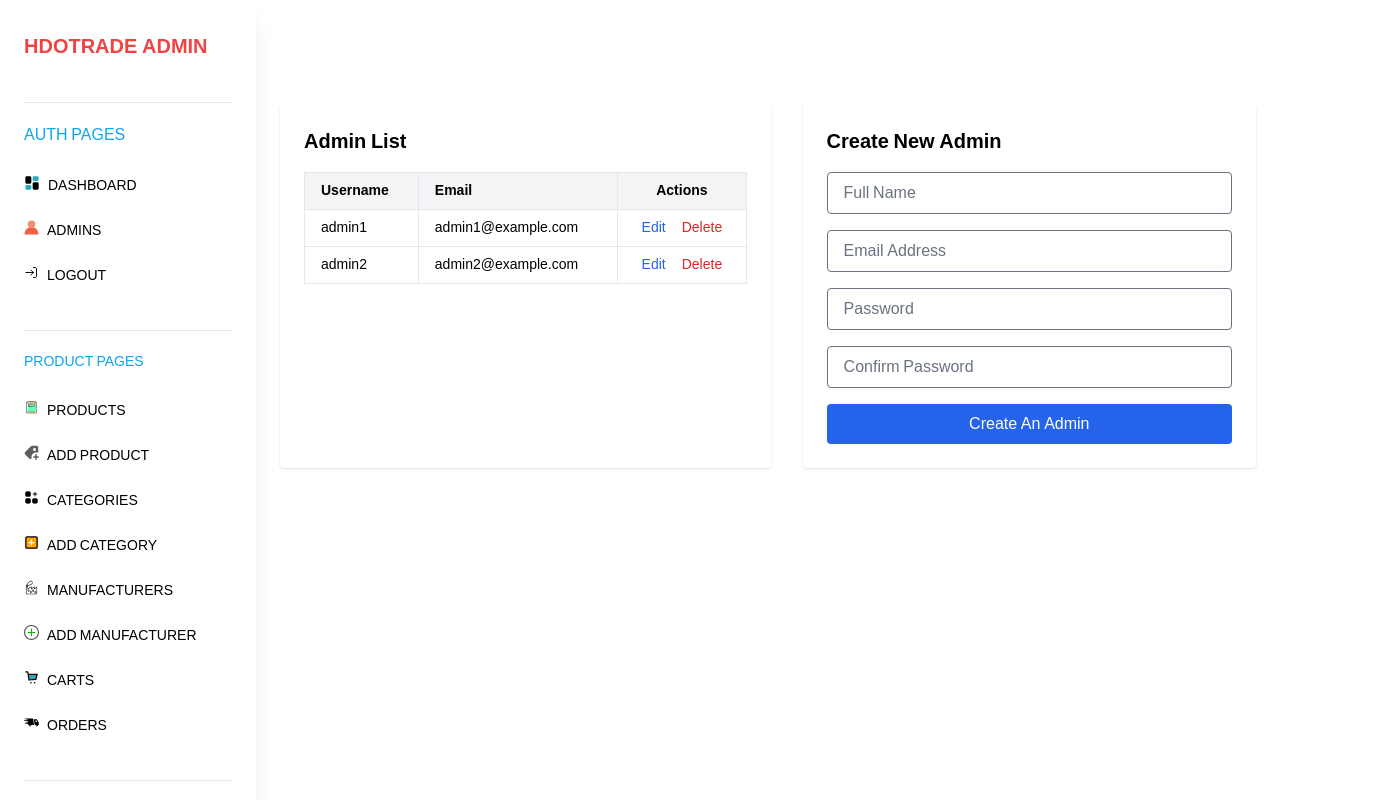
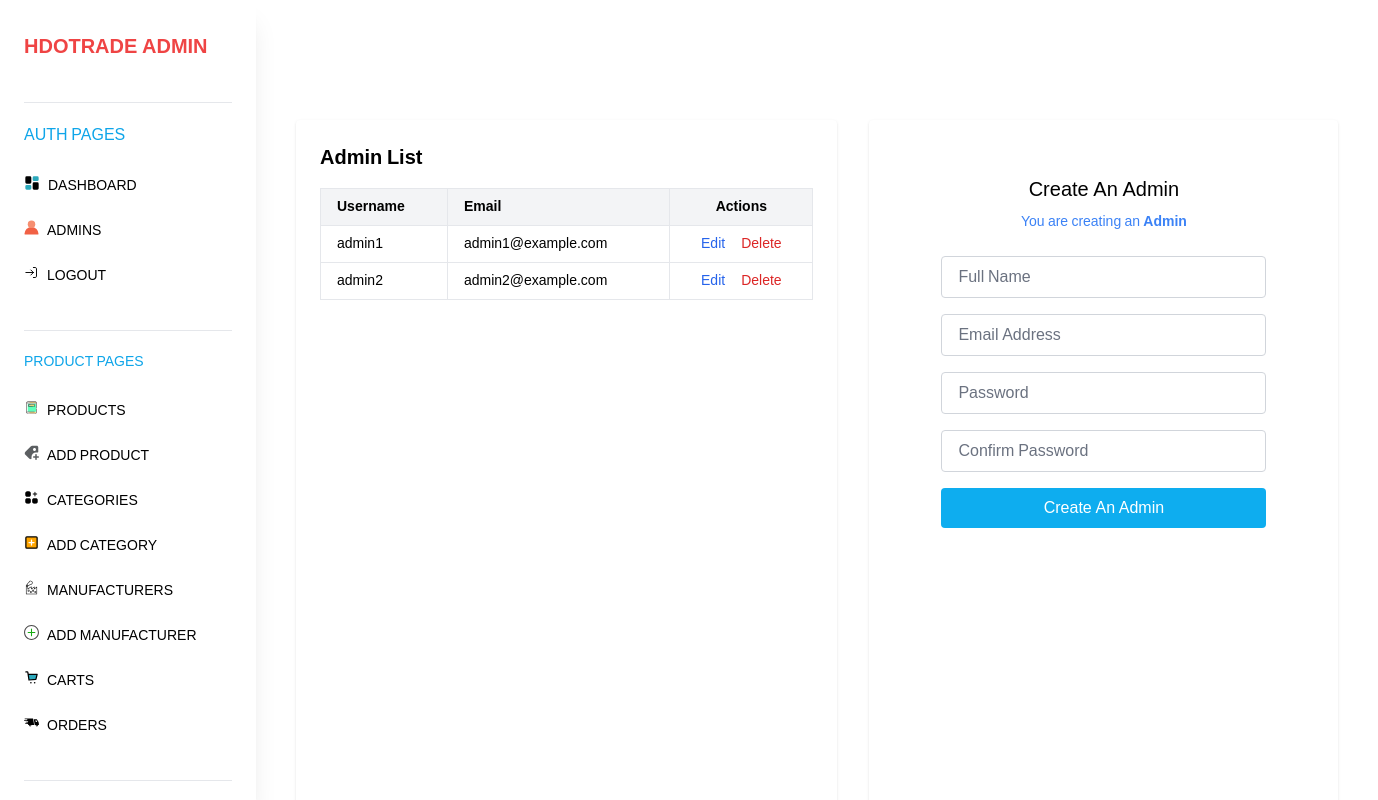
Before and after one commit to exploreWithNayem/hdotrade-ecommerce, a Next.js app: page /auth/dashboard/admins in a window 1280 px wide. Shown: the top 800 px of the page, 1378 px wide, since content can reach past the window. Built offline with nearby package versions, Linux system fonts and the light colour scheme; no server answers; the database is empty; sample sign-in values are in the browser's storage.

Commit message:
commited

```diff
--- a/app/(admin)/api/auth/register/route.js
+++ b/app/(admin)/api/auth/register/route.js
@@ -5,7 +5,7 @@ import { NextResponse } from "next/server";
 
 export const POST = async (request) => {
   await dbConnect();
-  const { name, email, password } = await request.json();
+  const { name, email, password, isAdmin } = await request.json();
 
   console.log('from api..',name,email, password)
 
@@ -15,14 +15,18 @@ export const POST = async (request) => {
     name,
     email,
     password: hashedPassword,
+    isAdmin,
   };
 
   try {
     await userModel.create(newUser);
+
+
     return new NextResponse("User has been created", {
       status: 201,
     });
   } catch (e) {
+
     return new NextResponse(e.message, {
       status: 500,
     });
--- a/app/(admin)/auth/dashboard/admin-components/addAdmin.js
+++ b/app/(admin)/auth/dashboard/admin-components/addAdmin.js
@@ -2,7 +2,7 @@
 
 import { useState } from "react";
 
-export default function AddAdminForm({ onAdd }) {
+export default function AddAdminForm() {
   const [formData, setFormData] = useState({
     name: "",
     email: "",
@@ -12,6 +12,7 @@ export default function AddAdminForm({ onAdd }) {
 
   const [errors, setErrors] = useState({});
   const [success, setSuccess] = useState("");
+  const [loading, setLoading] = useState(false);
 
   const handleChange = (e) => {
     setFormData((prev) => ({
@@ -26,7 +27,6 @@ const validate = () => {
     const symbolRegex = /[!@#$%^&*(),.?":{}|<>]/;
 
     if (!formData.name.trim()) newErrors.name = "Name is required";
-
     if (!formData.email.trim()) newErrors.email = "Email is required";
     else if (!emailRegex.test(formData.email))
       newErrors.email = "Invalid email address";
@@ -47,10 +47,8 @@ const validate = () => {
     return newErrors;
   };
 
-
   const handleSubmit = async (e) => {
     e.preventDefault();
-
     const validationErrors = validate();
     setErrors(validationErrors);
 
@@ -59,47 +57,45 @@ const handleSubmit = async (e) => {
         name: formData.name,
         email: formData.email,
         password: formData.password,
+        isAdmin: true,
       };
 
+      setLoading(true);
       try {
-      const response = await fetch(`${process.env.NEXT_PUBLIC_SITE_URL}/api/auth/register`, {
+        const response = await fetch(
+          `${process.env.NEXT_PUBLIC_SITE_URL}/api/auth/register`,
+          {
             method: "POST",
             headers: {
               "Content-Type": "application/json",
             },
             body: JSON.stringify(newAdmin),
-      });
-
-      const result = await response.json();
+          }
+        );
 
         if (!response.ok) {
-        throw new Error(result.message || "Something went wrong");
+          throw new Error("Something went wrong");
         }
 
-      // Optional callback to parent
-      onAdd?.({
-        id: Date.now(),
-        ...newAdmin,
-      });
-
-      // Reset form
-      setFormData({
-        name: "",
-        email: "",
-        password: "",
-        confirmPassword: "",
-      });
-      setSuccess("Admin successfully added.");
+        setSuccess("Admin successfully created.");
         setTimeout(() => setSuccess(""), 3000);
       } catch (error) {
         setErrors({ api: error.message });
+      } finally {
+        setLoading(false);
       }
     }
   };
 
   return (
     <div className="w-full md:w-[600px] bg-white rounded shadow p-6">
-      <h2 className="text-xl font-semibold mb-4">Create New Admin</h2>
+      <div className="min-h-screen flex  justify-center px-4">
+        <div className="w-full bg-white rounded-lg  p-8">
+          <h2 className="text-xl  text-center mb-2">Create An Admin</h2>
+          <p className="text-sm text-center text-blue-500 font-medium mb-6">
+            You are creating an <span className="font-semibold">Admin</span>
+          </p>
+
           <form onSubmit={handleSubmit} className="space-y-4">
             {/* Name */}
             <div>
@@ -110,10 +106,12 @@ const handleSubmit = async (e) => {
                 value={formData.name}
                 onChange={handleChange}
                 className={`w-full px-4 py-2 border rounded ${
-              errors.name ? "border-red-500" : ""
+                  errors.name ? "border-red-500" : "border-gray-300"
                 }`}
               />
-          {errors.name && <p className="text-red-500 text-sm">{errors.name}</p>}
+              {errors.name && (
+                <p className="text-red-500 text-sm mt-1">{errors.name}</p>
+              )}
             </div>
 
             {/* Email */}
@@ -125,11 +123,11 @@ const handleSubmit = async (e) => {
                 value={formData.email}
                 onChange={handleChange}
                 className={`w-full px-4 py-2 border rounded ${
-              errors.email ? "border-red-500" : ""
+                  errors.email ? "border-red-500" : "border-gray-300"
                 }`}
               />
               {errors.email && (
-            <p className="text-red-500 text-sm">{errors.email}</p>
+                <p className="text-red-500 text-sm mt-1">{errors.email}</p>
               )}
             </div>
 
@@ -142,11 +140,11 @@ const handleSubmit = async (e) => {
                 value={formData.password}
                 onChange={handleChange}
                 className={`w-full px-4 py-2 border rounded ${
-              errors.password ? "border-red-500" : ""
+                  errors.password ? "border-red-500" : "border-gray-300"
                 }`}
               />
               {errors.password && (
-            <p className="text-red-500 text-sm">{errors.password}</p>
+                <p className="text-red-500 text-sm mt-1">{errors.password}</p>
               )}
             </div>
 
@@ -159,25 +157,44 @@ const handleSubmit = async (e) => {
                 value={formData.confirmPassword}
                 onChange={handleChange}
                 className={`w-full px-4 py-2 border rounded ${
-              errors.confirmPassword ? "border-red-500" : ""
+                  errors.confirmPassword ? "border-red-500" : "border-gray-300"
                 }`}
               />
               {errors.confirmPassword && (
-            <p className="text-red-500 text-sm">{errors.confirmPassword}</p>
+                <p className="text-red-500 text-sm mt-1">
+                  {errors.confirmPassword}
+                </p>
               )}
             </div>
 
-        {/* Submit */}
+            {/* API Error */}
+            {errors.api && (
+              <p className="text-red-500 text-sm text-center">{errors.api}</p>
+            )}
+
+            {/* Submit Button */}
             <div>
               <button
                 type="submit"
-            className="w-full bg-blue-600 text-white px-4 py-2 rounded hover:bg-blue-700"
+                disabled={loading}
+                className={`w-full px-4 py-2 text-white font-medium rounded ${
+                  loading
+                    ? "bg-gray-400 cursor-not-allowed"
+                    : "bg-[#0eadef] hover:bg-[#079bda]"
+                }`}
               >
-            Create An Admin
+                {loading ? "Creating Admin..." : "Create An Admin"}
               </button>
-          {success && <p className="text-green-600 mt-2">{success}</p>}
+
+              {success && (
+                <p className="text-green-600 text-sm text-center mt-3">
+                  {success}
+                </p>
+              )}
             </div>
           </form>
         </div>
+      </div>
+    </div>
   );
 }
--- a/app/(admin)/auth/dashboard/component/AdminSidebar.jsx
+++ b/app/(admin)/auth/dashboard/component/AdminSidebar.jsx
@@ -1,6 +1,5 @@
 "use client";
 import {
-
   AddCategoryIcon,
   AddManufactureIcon,
   AddProductIcon,
@@ -8,22 +7,17 @@ import {
   CartsIcon,
   CategoryIcon,
   DashboardIcon,
-  LoginIcon,
   ManufacturerIcon,
   OrdersIcon,
   ProductsIcon,
 } from "@/public/icons/icons";
 import Link from "next/link";
 
-// import { useRouter } from "next/router";
 import React from "react";
-
-// import UserDropdown from "components/Dropdowns/UserDropdown.js";
-// import NotificationDropdown from "./NotificationDropdown";
+import Logout from "./Logout";
 
 export default function AdminSidebar() {
   const [collapseShow, setCollapseShow] = React.useState("hidden");
-  // const router = useRouter();
   return (
     <>
       <nav className="md:left-0 md:block md:fixed md:top-0 md:bottom-0 md:overflow-y-auto md:flex-row md:flex-nowrap md:overflow-hidden shadow-xl bg-white flex flex-wrap items-center justify-between relative md:w-64 z-10 py-4 px-6">
@@ -108,13 +102,7 @@ export default function AdminSidebar() {
               </li>
 
               <li className="items-center">
-                <Link
-                  href="/auth/login"
-                  className="text-blueGray-700 hover:text-[#0ea5e9] text-[14px] uppercase py-3  flex   gap-2"
-                >
-                  <LoginIcon />
-                  Logout
-                </Link>
+                <Logout />
               </li>
             </ul>
 
--- /dev/null
+++ b/app/(admin)/auth/dashboard/component/Logout.jsx
@@ -0,0 +1,16 @@
+import { LoginIcon } from "@/public/icons/icons";
+import { signOut } from "next-auth/react";
+import Link from "next/link";
+import React from "react";
+export default function Logout() {
+  return (
+    <Link
+      href="/auth/login"
+      onClick={() => signOut({ callbackUrl: "/auth/login" })}
+      className="text-blueGray-700 hover:text-[#0ea5e9] text-[14px] uppercase py-3  flex   gap-2"
+    >
+      <LoginIcon />
+      Logout
+    </Link>
+  );
+}
--- a/app/(admin)/auth/dashboard/layout.js
+++ b/app/(admin)/auth/dashboard/layout.js
@@ -1,12 +1,21 @@
+
+
+import { redirect } from "next/navigation";
 import AdminSidebar from "./component/AdminSidebar";
+import { auth } from "@/auth"; // your auth() method
 
-export default async function Layout(props) {
-  const { children } = props;
+export default async function Layout({ children }) {
+  const session = await auth();
+
+  // Redirect to login if no session or not admin
+  if (!session) {
+    redirect("/auth/login");
+  }
 
   return (
-    <div className="h-screen">
+    <div className="flex min-h-screen">
       <AdminSidebar />
-      {children}
+      <main className="flex-1 p-4">{children}</main>
     </div>
   );
 }
--- a/app/(admin)/auth/dashboard/page.js
+++ b/app/(admin)/auth/dashboard/page.js
@@ -3,9 +3,7 @@ import CardPageVisits from "./component/CardPageVisit";
 
 import HeaderStats from "./component/AdminStats";
 
-
 export default async function page() {
-
 
 
   return (
--- a/app/(admin)/auth/login/page.js
+++ b/app/(admin)/auth/login/page.js
@@ -3,9 +3,14 @@
 import Image from "next/image";
 import React, { useState } from "react";
 import logo from "@/public/client/logo.png";
-
+import { login } from "@/action";
+import { useRouter } from "next/navigation";
+import { serverRevalidate } from "@/utils/serverRev";
 export default function LoginPage() {
   const [loading, setLoading] = useState(false);
+
+
+  const router = useRouter();
 
   const handleSubmit = async (e) => {
     e.preventDefault();
@@ -27,10 +32,9 @@ export default function LoginPage() {
 
     try {
       // Simulate API call
-      await new Promise((resolve) => setTimeout(resolve, 2000));
-
-      // Replace this with your actual login logic
-      console.log("Logged in with:", { email, password });
+      await login({ email, password });
+      await serverRevalidate();
+      router.push("/auth/dashboard");
     } catch (error) {
       console.error("Login error:", error);
     } finally {
--- a/auth.js
+++ b/auth.js
@@ -14,7 +14,6 @@ export const { auth, handlers, signIn, signOut } = NextAuth({
   },
   trustHost: true,
   providers: [
-
     Credentials({
       credentials: {
         email: {},
```
Also changed, not shown: action/index.js (+23 -9 lines). Lines whose indentation alone changed are shown as unchanged.
